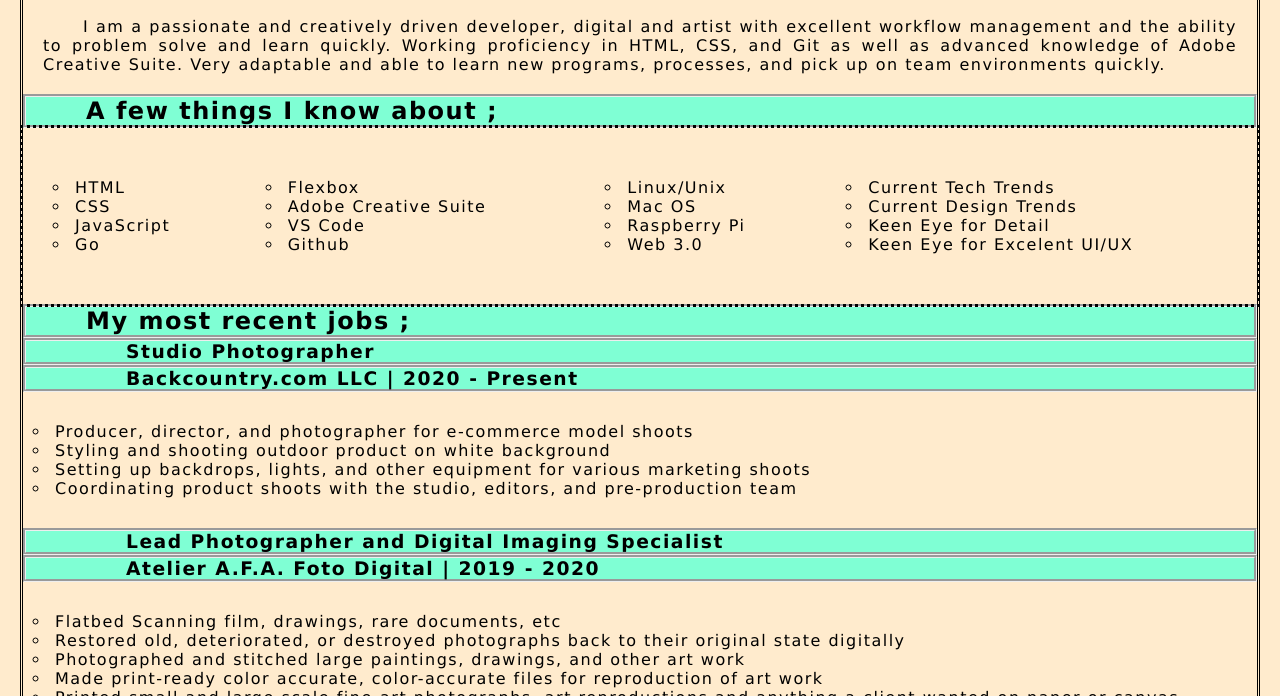
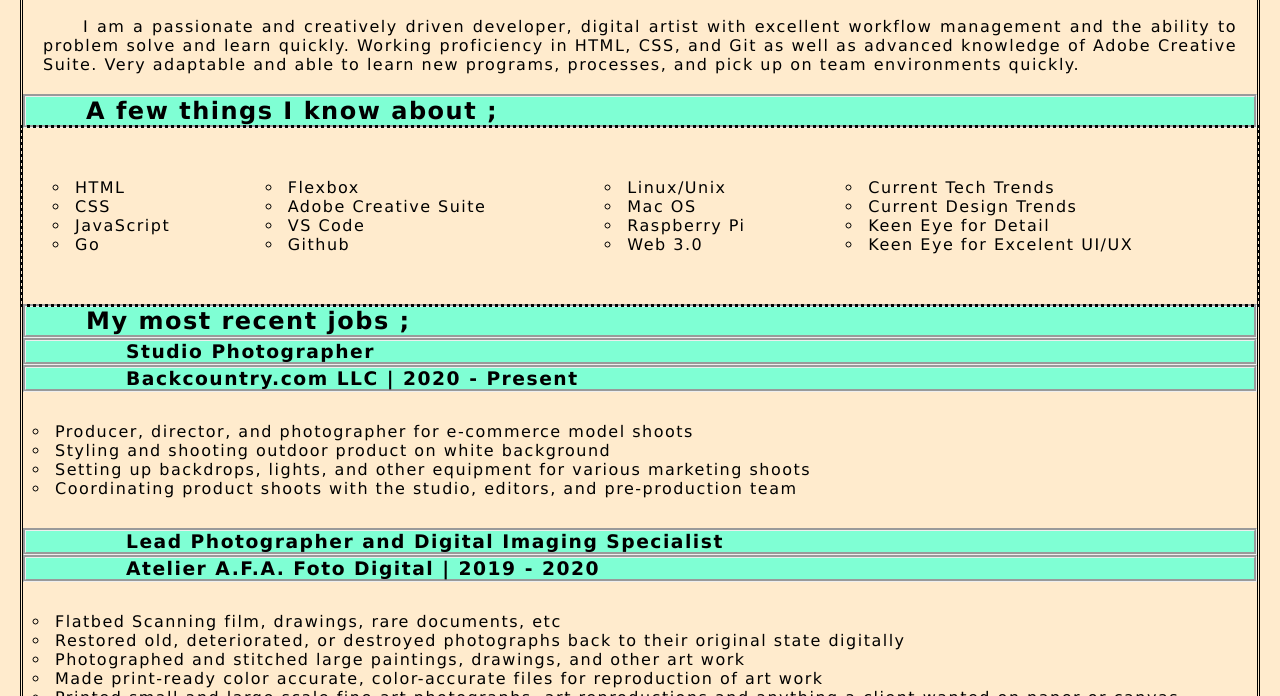
Before and after one commit to bl4dereaper/bl4dereaper.github.io, a plain HTML site: page index.html in a window 1280 px wide. Shown: the part 104-800 px from the top of the page. Drawn offline with Linux system fonts and the light colour scheme.

Commit message:
Update index.html
typo

```diff
--- a/index.html
+++ b/index.html
@@ -20,7 +20,7 @@
                 A little about me ;
             </h2>
             <p class="description_text">
-                I am a passionate and creatively driven developer, digital and artist with
+                I am a passionate and creatively driven developer, digital artist with
                 excellent workflow management and the ability to problem solve and learn quickly.
                 Working proficiency in HTML, CSS, and Git as well as advanced knowledge of Adobe Creative Suite. Very adaptable and able to learn new programs,
                 processes, and pick up on team environments quickly.
```
